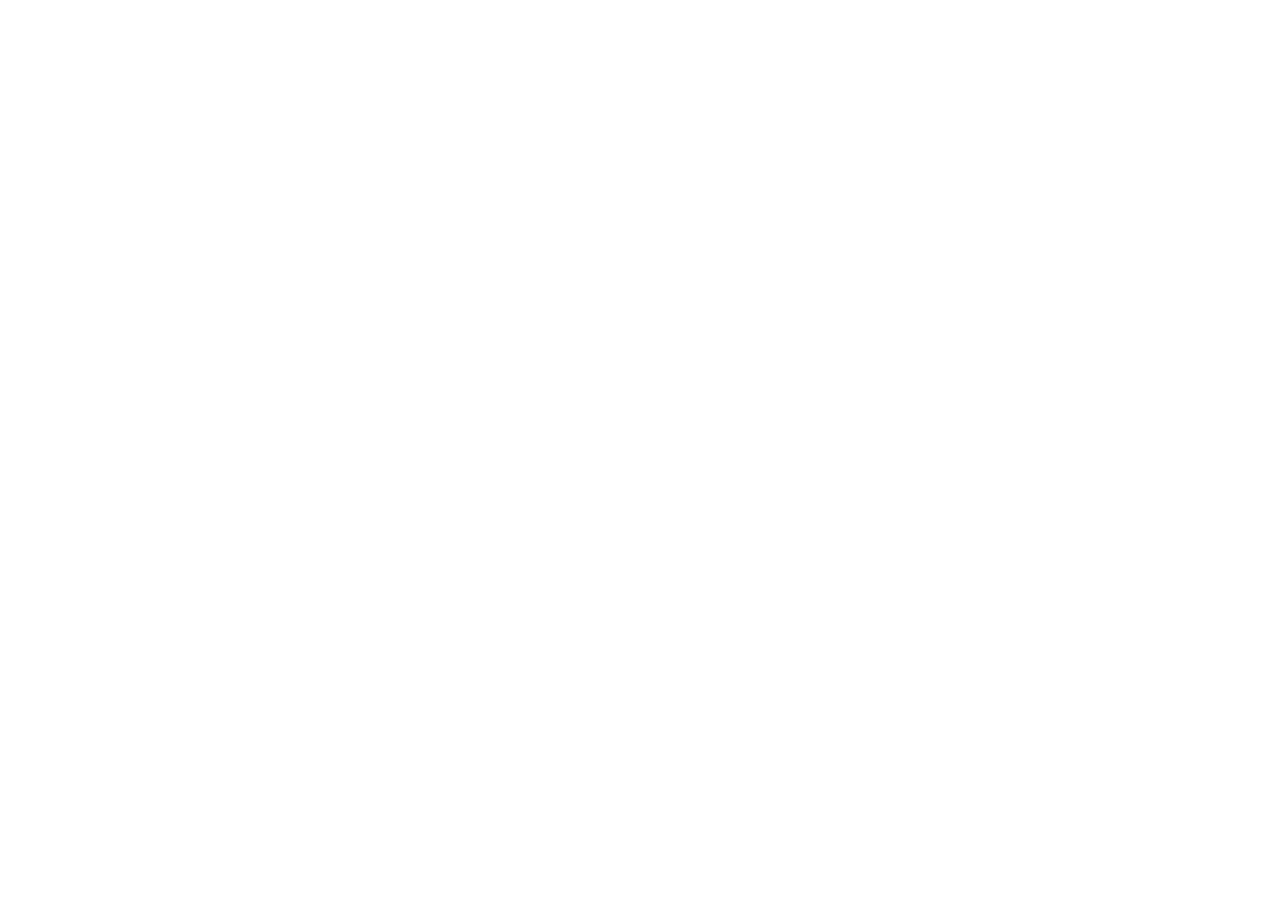
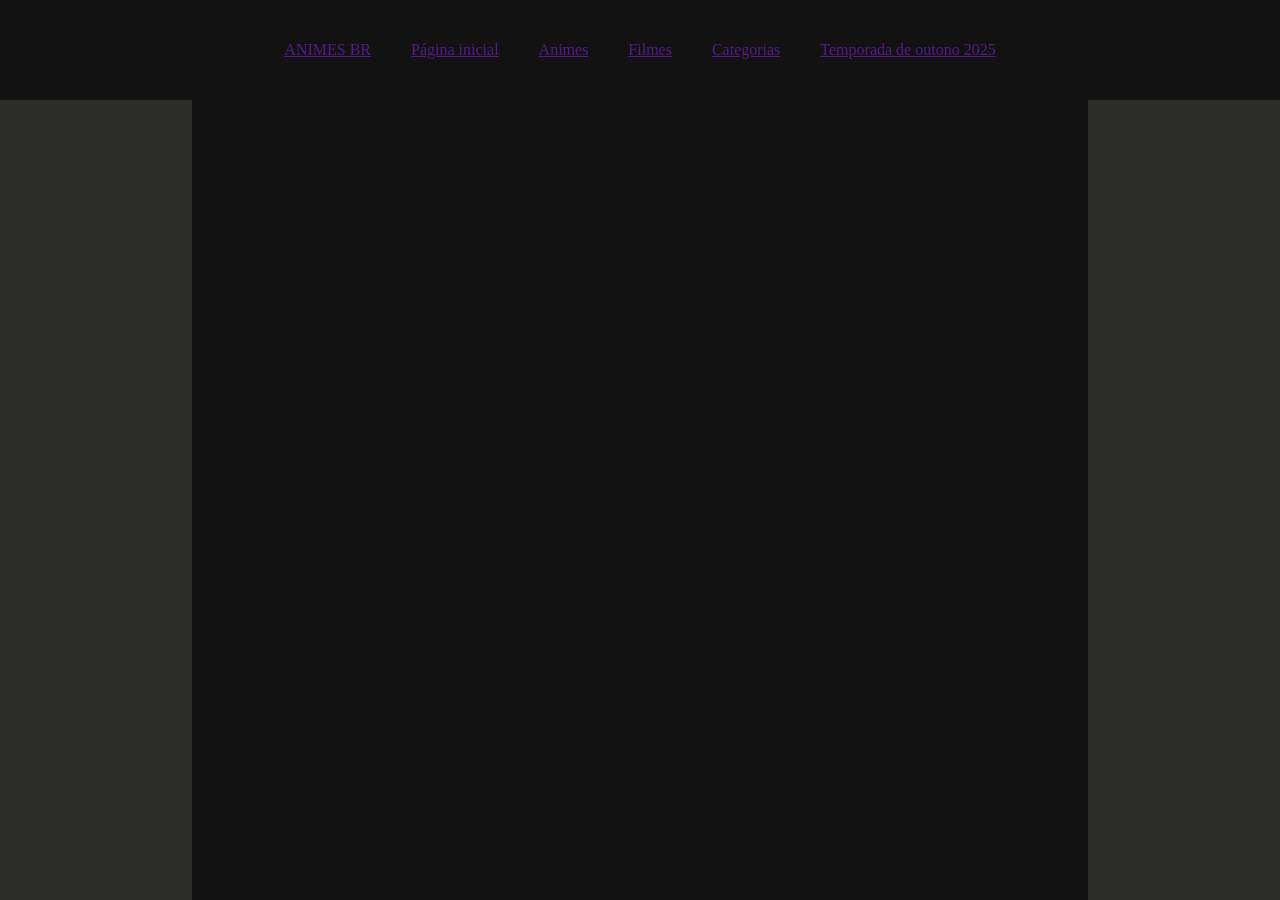
Before and after one commit to isaque1717-cell/site-anime, a plain HTML site: page index.html in a window 1280 px wide. Before the commit the page ends 800 px from the top, so only its background shows below. Drawn offline with Linux system fonts and the light colour scheme.

Commit message:
adiciona estrutura básica do site com HTML, CSS e JavaScript

```diff
--- a/index.html
+++ b/index.html
@@ -1,11 +1,27 @@
 <!DOCTYPE html>
-<html lang="en">
+<html lang="pt-br">
 <head>
     <meta charset="UTF-8">
     <meta name="viewport" content="width=device-width, initial-scale=1.0">
+    <link rel="shortcut icon" href="" type="image/x-icon">
+    <link rel="stylesheet" href="style.css">
     <title>Document</title>
 </head>
 <body>
 
+    <header>
+        <a href="">ANIMES BR</a>
+        <a href="">Página inicial</a>
+        <a href="">Animes</a>
+        <a href="">Filmes</a>
+        <a href="">Categorias</a>
+        <a href="">Temporada de outono 2025</a>
+    </header>
+
+    <main>
+
+    </main>
+
 </body>
+<script src="./script.js"></script>
 </html>
--- /dev/null
+++ b/style.css
@@ -0,0 +1,29 @@
+* {
+    margin: 0;
+    padding: 0;
+    box-sizing: border-box;
+}
+
+body {
+    background-color: #2c2d2a;
+}
+
+header {
+    display: flex;
+    justify-content: center;
+    align-items: center;
+    background-color: #131212;
+    height: 100px;
+    gap: 40px;
+    color: #3f413d;
+}
+
+main {
+    display: flex;
+    justify-content: center;
+    align-items: center;
+    margin: auto;
+    width: 70vw;
+    height: 100vh;
+    background-color: #131212;
+}
```
Also changed, not shown: script.js (added).
